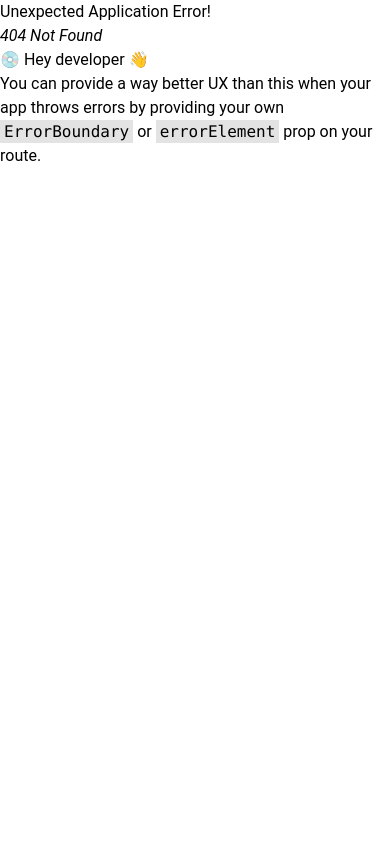
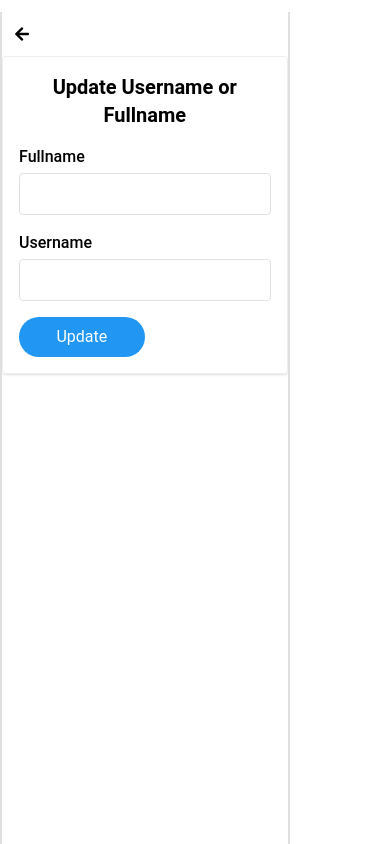
Before and after one commit to ramanand-kumar-ghaurla/Twitter-Frontend, a React (Vite) app: page /edit-account-details in a window 390 px wide. Before the commit this address had no page. Built offline with nearby package versions, Linux system fonts and the light colour scheme; no server answers; sample sign-in values are in the browser's storage.

Commit message:
add Edit page and responsiveness

```diff
--- a/src/App.jsx
+++ b/src/App.jsx
@@ -17,22 +17,12 @@ function App() {
   const dispatch = useDispatch()
 
 
-  const getAccessToken = async()=>{
-    const response = await api.post('/user/referesh-access-token',{})
-            .catch((error)=>{
-            console.log('error in refresh token',error)
-            dispatch(storeLogout())
-    })
 
-    const user = response.data.data
-    console.log('user',user)
-    dispatch(login(user))
-  }
+
 
 
 
  useEffect(()=>{
-    getAccessToken()
     dispatch(fetchulkProfile({pageNo:1}))
     dispatch(fetchTweet({pageNo :1}))
 
--- /dev/null
+++ b/src/Pages/EditPage.jsx
@@ -0,0 +1,129 @@
+import React from "react";
+import { useForm } from "react-hook-form";
+import api from "../helperFunction/axios";
+import { Axios, AxiosError } from "axios";
+import { useDispatch } from "react-redux";
+import { login } from "../Features/authSclice";
+
+
+const EditPage = () => {
+const dispatch = useDispatch()
+
+  const {
+    register,
+    handleSubmit,
+    formState: { errors ,isSubmitting},
+    setError,
+    clearErrors,
+    reset,
+    getValues,
+  } = useForm();
+
+  // Custom validation logic to ensure at least one field is filled
+  const validateFields = () => {
+    const { username, fullName } = getValues();
+
+    // Check if both fields are empty
+    if (!username && !fullName) {
+      setError("username", { type: "manual", message: "Username or Fullname is required" });
+      setError("fullName", { type: "manual", message: "Username or Fullname is required" });
+      return false; // Prevent submission
+    }
+
+    // Clear errors if at least one field is filled
+    clearErrors("username");
+    clearErrors("fullName");
+    return true; // Allow submission
+  };
+
+  const onSubmit = async(data) => {
+    // Perform validation before processing
+    if (!validateFields()) return;
+
+    console.log('data',data)
+
+    const response = await api.post('/user/update-account-details',data)
+    .catch((error)=>{
+      console.log('error in updating account details',error)
+      if(error.name === 'AxiosError'){
+
+        console.log(error.request?.statusText)
+      }
+      reset()
+    })
+
+
+      const user = response?.data?.data
+
+      if(user){
+        dispatch(login(user))
+        reset()
+      }
+
+
+
+  };
+
+  return (
+    <div className="max-w-md mx-auto p-4 border rounded shadow">
+      <h2 className="text-xl font-bold mb-4 text-center">Update Username or Fullname</h2>
+      {(errors.fullName || errors.username) && (
+            <p className="text-red-500 text-sm">{errors?.fullName?.message ||errors?.username?.message }</p>
+          )}
+
+
+      <form onSubmit={handleSubmit(onSubmit)}>
+
+           {/* Fullname Field */}
+        <div className="mb-4">
+          <label htmlFor="fullName" className="block mb-1 font-medium">
+            Fullname
+          </label>
+          <input
+            id="fullName"
+            type="text"
+            {...register("fullName")}
+            className={`w-full p-2 border rounded ${
+              errors.fullName ? "border-red-500" : "border-gray-300"
+            }`}
+          />
+
+        </div>
+
+        {/* Username Field */}
+        <div className="mb-4">
+          <label htmlFor="username" className="block mb-1 font-medium">
+            Username
+          </label>
+          <input
+            id="username"
+            type="text"
+            {...register("username",{
+
+                                minLength: { value: 7, message: 'Username must be at least 7 characters' },
+                                pattern: { value: /^(?=.*[a-z])(?=.*[0-9_.]).{7,30}$/, message: "Username must contain only lowercase, alphanumeric, and special characters '_' and '.'" },
+            })}
+            className={`w-full p-2 border rounded ${
+              errors.username ? "border-red-500" : "border-gray-300"
+            }`}
+          />
+
+        </div>
+
+
+
+        {/* Submit Button */}
+        <button
+          type="submit"
+          disabled={isSubmitting}
+
+          className="w-[50%] mx-auto rounded-full bg-blue-500 text-white py-2 px-4  hover:bg-blue-700"
+        >
+         {isSubmitting ? `Updating...` : `Update`}
+        </button>
+      </form>
+    </div>
+  );
+};
+
+export default EditPage;
--- a/src/Pages/HomePage.jsx
+++ b/src/Pages/HomePage.jsx
@@ -39,7 +39,7 @@ if(tweets === null && tweets.isLoading ===false) return (
 
   return (
     <div className='p-10 mb-5 '>
-    <div>
+    <div >
       <TweetInput/>
     </div>
     <div>
--- a/src/Pages/PageLayout.jsx
+++ b/src/Pages/PageLayout.jsx
@@ -1,12 +1,10 @@
 import React from 'react'
 import { Outlet,useNavigate,useLocation } from 'react-router-dom'
-import {ProfileCard, TweetCard} from '../components/index'
+
 import {SideBar,ProfileSideBar} from '../components/index'
 
 
 import FixedBar from '../components/Header/FixedBar';
-import HomePage from './HomePage';
-import ProfilePage from './ProfilePage';
 
 function PageLayout() {
 
@@ -14,11 +12,11 @@ function PageLayout() {
   return (
     <>
 
-      <div className=' grid grid-cols-12 h-screen w-screen mx-auto gap-3  overflow-hidden   '>
-        <div className='col-span-2 h-full overflow-hidden '>
+      <div className=' grid grid-cols-12  h-screen w-screen mx-auto gap-3  overflow-hidden    '>
+        <div className='lg:col-span-2 md:col-span-3 col-span-4 h-full overflow-hidden '>
         <SideBar/>
         </div>
-        <div className='col-span-6  border-l-2 border-gray-300  border-r-2'>
+        <div className='lg:col-span-6 col-span-9 md:col-span-8 border-l-2 border-gray-300  border-r-2'>
 
         <FixedBar/>
         <div className='overflow-scroll w-full h-screen '>
@@ -28,7 +26,7 @@ function PageLayout() {
         </div>
 
         </div>
-        <div className='col-span-4 p-2'>
+        <div className='col-span-4 hidden lg:block p-2'>
         <h1 className='font-bold text-2xl text-center pt-4'>You might like</h1>
 
         <ProfileSideBar/>
--- a/src/Pages/index.js
+++ b/src/Pages/index.js
@@ -5,6 +5,7 @@ import RegistrationPage from "./RegistrationPage";
 import TweetPage from "./TweetPage";
 import PageLayout from "./PageLayout";
 import ErrorPage from "./ErrorPage";
+import EditPage from "./EditPage";
 
 export{
     HomePage,
@@ -13,5 +14,6 @@ export{
     RegistrationPage,
     TweetPage,
     PageLayout,
-    ErrorPage
+    ErrorPage,
+    EditPage
 }
--- a/src/components/Header/SideBar.jsx
+++ b/src/components/Header/SideBar.jsx
@@ -15,7 +15,7 @@ function SideBar() {
 
   const loggedInUser = useSelector((state)=>state?.auth?.userData)
 
-console.log('looged in user',loggedInUser)
+console.log('looged in user in side bar',loggedInUser)
   const id= nanoid()
     const sideItems = [
         {
@@ -34,13 +34,13 @@ console.log('looged in user',loggedInUser)
         {
             name:'Profile',
             id:'profileBtn',
-            URL: `/profile/${loggedInUser?.user?.username}`,
+            URL: `/profile/${loggedInUser?.username}`,
             icon:<FaUser/>
         },
         {
-            name:'Post',
+            name:'Edit',
             id:'postBtn',
-            URL: '/post-tweet',
+            URL: '/edit-account-details',
             icon:<GoPlus/>
         }
     ]
@@ -58,7 +58,7 @@ console.log('looged in user',loggedInUser)
         ))}
         <li key={id}>
           <NavLink to={'/home'} >
-          <Avtar fullName={loggedInUser?.user?.fullName} avtarURL={loggedInUser?.user?.avtar?.url}/>
+          <Avtar fullName={loggedInUser?.fullName} avtarURL={loggedInUser?.avtar?.url}/>
           </NavLink>
         </li>
        <li>
--- a/src/components/User/LoginForm.jsx
+++ b/src/components/User/LoginForm.jsx
@@ -38,7 +38,7 @@ function LoginForm() {
 
             if (userData) {
                 dispatch(authLogin(userData));
-                console.log('auth slice called')
+
                 reset(); // Reset form fields on success
 
             }
--- a/src/components/UserProfile/ProfileTabBar.jsx
+++ b/src/components/UserProfile/ProfileTabBar.jsx
@@ -61,7 +61,7 @@ function ProfileTabBar() {
           />
           ))
         ) : (<h1>`{profileData.username} Don't Have Post Yet`</h1>)
-      ):( <h1 className='font-bold text-2xl text-center mt-[50%]' >No Posts Available</h1>)
+      ):( <h1 className='font-bold text-2xl text-center mt-[20%] ' >No Posts Available</h1>)
     }
 
     if (activeTab === 'Followers') {
@@ -78,7 +78,7 @@ function ProfileTabBar() {
           ) : null
         )
       ) : (
-        <h1 className='font-bold text-2xl text-center mt-[50%]'>User doesn't have any Followers</h1>
+        <h1 className='font-bold text-2xl text-center mt-[20%] '>User doesn't have any Followers</h1>
       );
     }
 
@@ -96,7 +96,7 @@ function ProfileTabBar() {
           ) : null
         )
       ) : (
-        <h1 className='font-bold text-2xl text-center mt-[50%]'>User doesn't have any Following Profiles</h1>
+        <h1 className='font-bold text-2xl text-center mt-[20%]'>User doesn't have any Following Profiles</h1>
       );
     }
 
--- a/src/components/comments/CommentForm.jsx
+++ b/src/components/comments/CommentForm.jsx
@@ -25,7 +25,7 @@ const CommentForm = forwardRef(({ initialModelId, initialModelType }, ref) => {
         setModelType(initialModelType); // Reset to "Tweet"
         setComment('')
       }
-    }, 0);
+    }, 500);
   };
 
 
@@ -51,7 +51,7 @@ const CommentForm = forwardRef(({ initialModelId, initialModelType }, ref) => {
   };
 
   return (
-    <div className="comment-form-fixed">
+    <div className="comment-form-fixed w-[80%] mx-auto">
       <form onSubmit={postComment}>
         <textarea
           ref={textareaRef}
--- a/src/components/tweets/Tweet.jsx
+++ b/src/components/tweets/Tweet.jsx
@@ -10,7 +10,7 @@ import TweetTabBar from './TweetTabBar'
 function Tweet() {
     let {tweetId} = useParams()
 
-    const [imageurl, setImageUrl] = useState([])
+
     const fetchTweet = useFetchTweet()
     const navigate  = useNavigate()
 
@@ -22,16 +22,6 @@ function Tweet() {
     },[tweetId])
 
     const {tweet} = useSelector((state)=> state.tweet)
-
-    const media = tweet?.media
-    useEffect(() => {
-      if (media && media.length > 0) {
-        const mediaUrl = media.map((image) => image?.mediaUrl);
-        setImageUrl(mediaUrl);
-      } else {
-        setImageUrl([]); // Reset to an empty array if no media exists
-      }
-    }, [media]);
 
   return (
     <>
@@ -47,7 +37,6 @@ function Tweet() {
             tweetId={tweet._id}
             key={tweet._id}
             avtarUrl={tweet.postedBy?.avtar?.url}
-            imageurl={imageurl}
           />
     }
 
--- a/src/components/tweets/TweetInput.jsx
+++ b/src/components/tweets/TweetInput.jsx
@@ -64,7 +64,7 @@ function TweetInput() {
     };
 
     return (
-        <div className='flex gap-4 p-2 w-full  border rounded-md h-1/4 border-gray-300 mx-auto '>
+        <div className='flex gap-4 p-2 max-w-[85%] mb-2  border rounded-md h-1/4 border-gray-300 mx-auto '>
             <div>
                 <Avtar fullName={loggedInUser?.user?.fullName} avtarURL={loggedInUser?.user?.avtar?.url}/>
             </div>
--- a/src/router.jsx
+++ b/src/router.jsx
@@ -11,7 +11,8 @@ import {
     LoginPage,
     ProfilePage,
     TweetPage,
-    ErrorPage
+    ErrorPage,
+    EditPage
 } from "./Pages";
 
 const router = createBrowserRouter(
@@ -27,6 +28,7 @@ const router = createBrowserRouter(
                     <Route path="profile/:username" element={<ProfilePage />} />
                     <Route path="post/:tweetId" element={<TweetPage />} />
                     <Route path="/error" element = {<ErrorPage/>}/>
+                    <Route path='/edit-account-details' element={<EditPage/>}/>
                 </Route>
             </Route>
         </>
```
